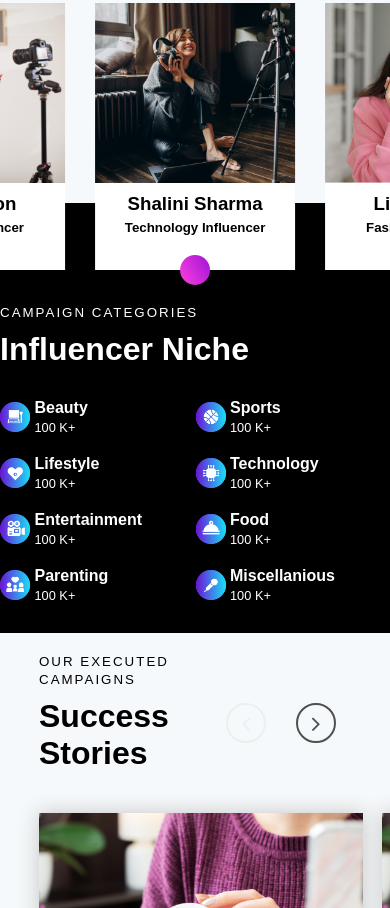
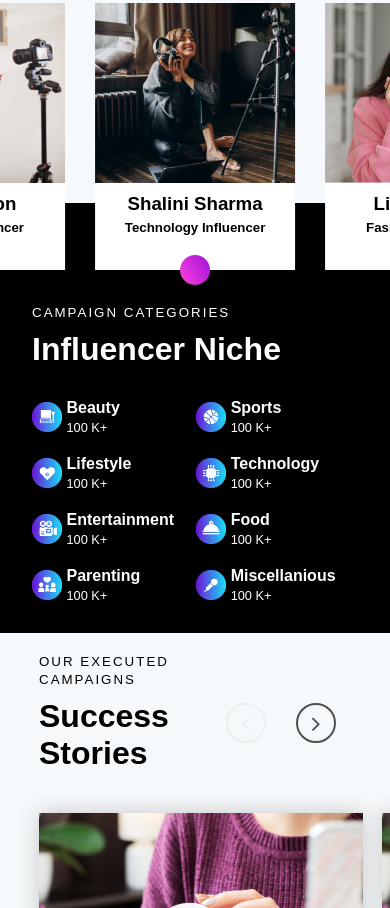
Before and after one commit to Botmonitor/webs, a plain HTML site: page index.html in a window 390 px wide. Shown: the part 4536-5444 px from the top of the page. Drawn offline with nearby package versions, Linux system fonts and the light colour scheme.

Commit message:
Updated for mobile

```diff
--- a/styles.css
+++ b/styles.css
@@ -639,6 +639,8 @@ footer .links .main-links a{
     }
     footer .links{
         padding-left: 0;
+    }
+    footer .main-links{
         text-align: center;
     }
 }
@@ -680,8 +682,8 @@ footer .links .main-links a{
         grid-template-rows: max-content max-content;
     }
     .section.eight{
-        padding-left: 0;
-        padding-right: 0;
+        padding-left: 2rem;
+        padding-right: 2rem;
     }
     .section.eight .inline>div{
         padding:10px 0;
```
